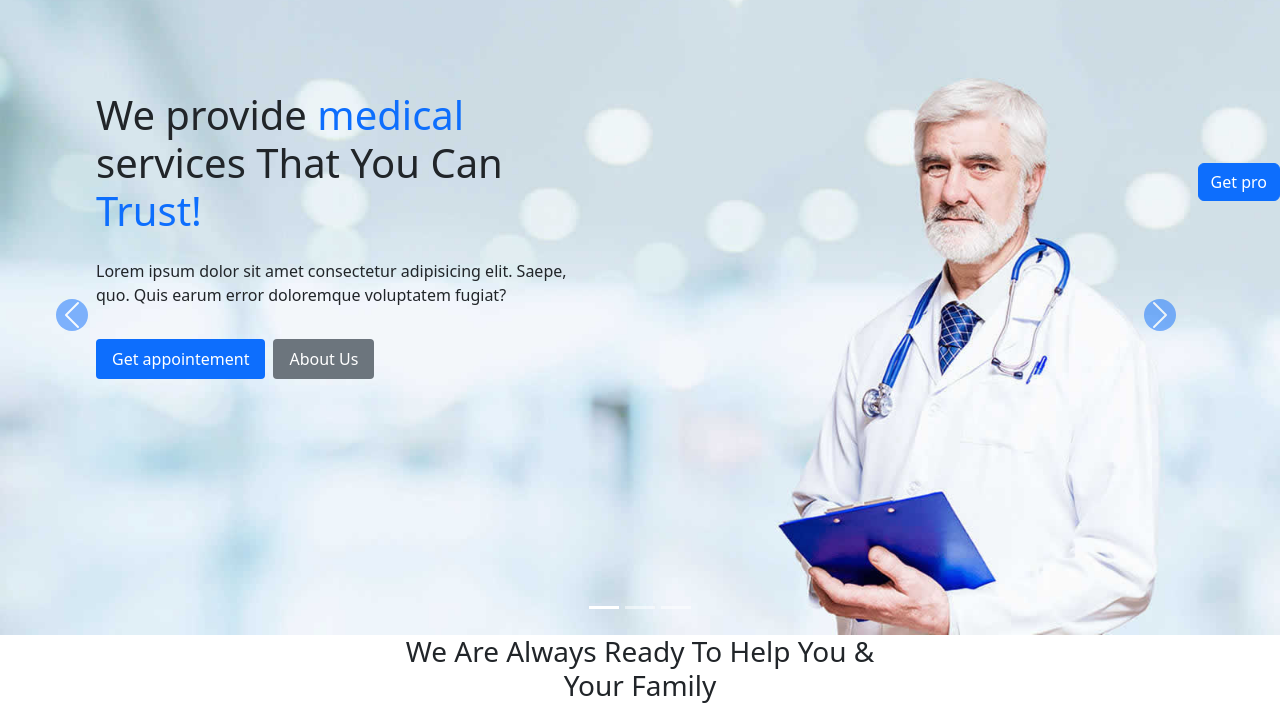
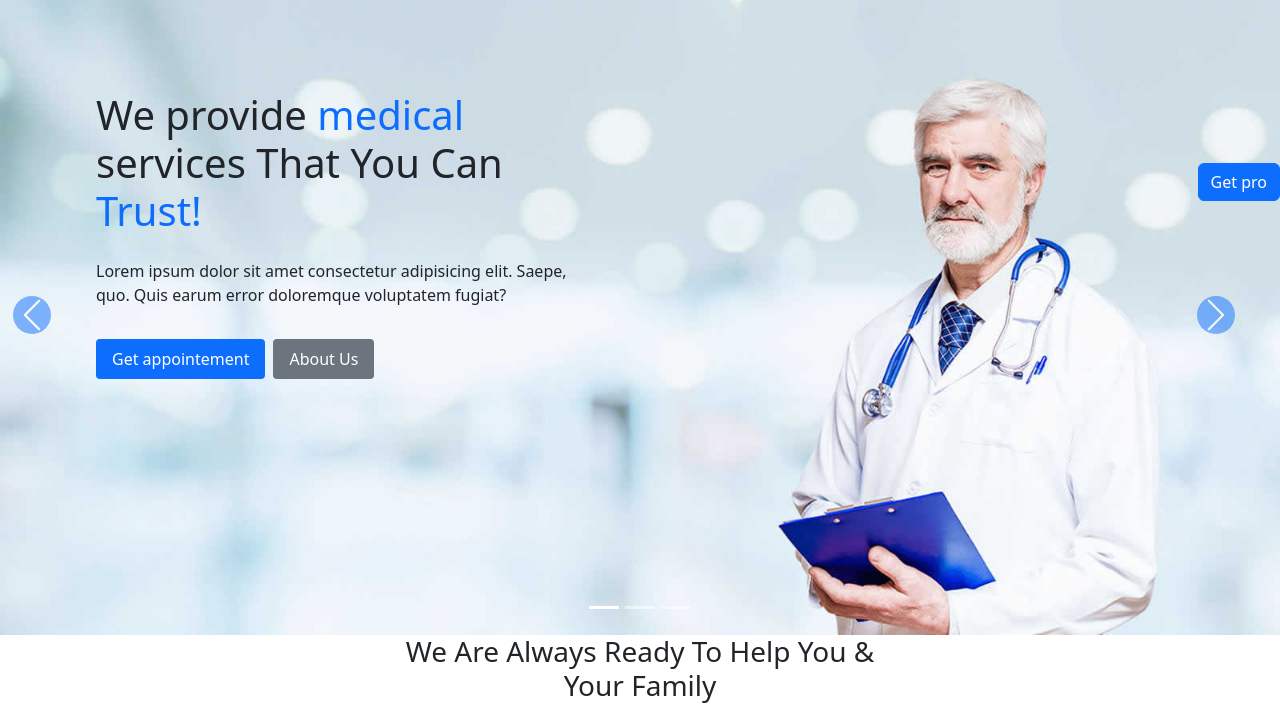
Before and after one commit to Gasbiachraf/Medi_Plus, a plain HTML site: page index.html in a window 1280 px wide. Shown: the part 77-794 px from the top of the page. Drawn offline with nearby package versions, Linux system fonts and the light colour scheme.

Commit message:
optimisation carousel-version-mobile

```diff
--- a/index.html
+++ b/index.html
@@ -159,15 +159,15 @@
 
 
                 </div>
-                <button class="carousel-control-prev " type="button" data-bs-target="#carouselExampleIndicators"
+                <button class="carousel-control-prev me-2" type="button" data-bs-target="#carouselExampleIndicators"
                     data-bs-slide="prev">
-                    <span class="carousel-control-prev-icon bg-primary rounded-5 me-5" aria-hidden="true"></span>
-                    <span class="visually-hidden">Previous</span>
+                    <span class="carousel-control-prev-icon bg-primary rounded-5  achraf" aria-hidden="true"></span>
+                    <span class="visually-hidden gasbi ">Previous</span>
                 </button>
                 <button class="carousel-control-next" type="button" data-bs-target="#carouselExampleIndicators"
                     data-bs-slide="next">
-                    <span class="carousel-control-next-icon bg-primary rounded-5 me-5" aria-hidden="true"></span>
-                    <span class="visually-hidden">Next</span>
+                    <span class="carousel-control-next-icon bg-primary rounded-5 achraf1 " aria-hidden="true"></span>
+                    <span class="visually-hidden ">Next</span>
                 </button>
             </div>
         </section>
--- a/src/sass/modules/home/_main.sass
+++ b/src/sass/modules/home/_main.sass
@@ -198,12 +198,22 @@ footer
 .hvr-link
     &:hover
         padding-left: 15px
+.achraf
+    margin-right: 10vw !important
+    padding: 1.5vw !important
+.achraf1
+    margin-left: 5vw !important
+    padding: 1.5vw !important
 
 @media  ( max-width: 430px )
     main
         margin-top: 63px
     // section1
     // section1:carousel
+    .achraf
+        display: none
+    .achraf1
+        display: none
     .carousel1
         height: 65vh !important
         width: 100vw !important
```
Also changed, not shown: public/css/app.css, 1 other file.
